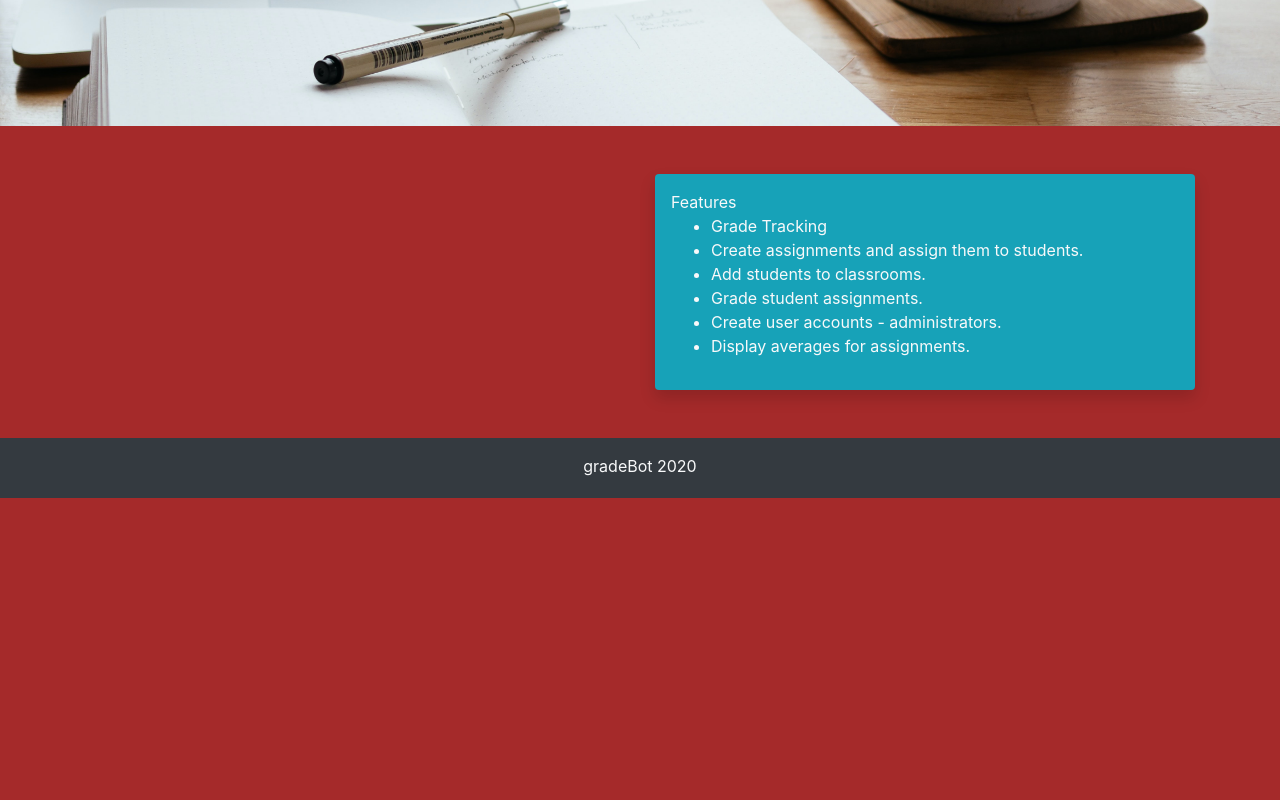
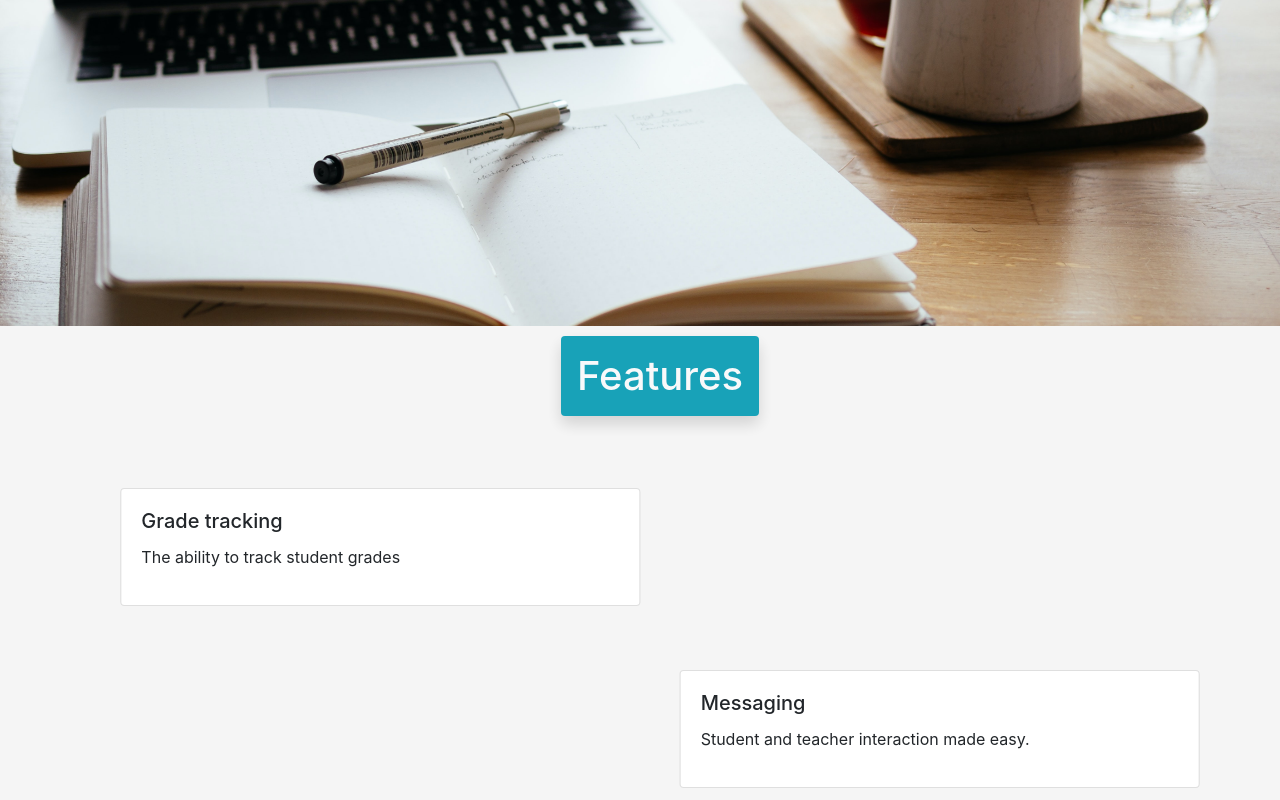
Before and after one commit to 8connor/gradeBotv2, a React (Create React App) app in the folder client/: page / in a window 1280 px wide. Shown: the part 800-1600 px from the top of the page. Before the commit the page ends 1298 px from the top, so only its background shows below. Built offline with nearby package versions, Linux system fonts and the light colour scheme.

Commit message:
added scrollspy allowing us to only play animations when in the viewport

```diff
--- a/client/package.json
+++ b/client/package.json
@@ -11,7 +11,8 @@
     "react": "^16.13.1",
     "react-bootstrap": "^1.3.0",
     "react-dom": "^16.13.1",
-    "react-scripts": "3.4.3"
+    "react-scripts": "3.4.3",
+    "react-scrollspy": "^3.4.3"
   },
   "scripts": {
     "start": "react-scripts start",
--- a/client/src/App.js
+++ b/client/src/App.js
@@ -11,8 +11,10 @@ import Footer from "./components/Footer";
 function App() {
   return (
     <>
+    {/* top = navbar */}
       <Top />
       <Body>
+        {/* home page "/" */}
         <Home />
       </Body>
       <Footer />
--- a/client/src/assets/css/index.css
+++ b/client/src/assets/css/index.css
@@ -2,11 +2,21 @@ html,
 body {
   position: relative;
   min-height: 100vh;
-  background-color: brown;
+  background-color: whitesmoke;
 }
 
 .bodyCon {
+  /* same size as footer */
   padding-bottom: 60px;
+}
+
+.featuresCon{
+ min-height: 100vh;
+ overflow-x: hidden;
+}
+
+#features{
+  margin-top: 10px;
 }
 
 .parallax {
@@ -14,7 +24,7 @@ body {
   background-image: url("../images/gradeBotPara.jpg");
 
   /* Set a specific height */
-  height: 600px;
+  min-height: 100vh;
 
   /* Create the parallax scrolling effect */
   background-attachment: fixed;
--- a/client/src/components/Body/index.js
+++ b/client/src/components/Body/index.js
@@ -2,6 +2,7 @@ import React from "react";
 
 function Body(props){
     return(
+        // This is the wrapping div so that we can easily format everything rendered inside of this div.
         <div className="bodyCon">
             {props.children}
         </div>
--- a/client/src/components/Home/Features.js
+++ b/client/src/components/Home/Features.js
@@ -1,18 +1,64 @@
-import React from "react";
+import React, { useEffect, useState } from "react";
+import Scrollspy from "react-scrollspy";
+import Card from "react-bootstrap/Card";
+import Container from "react-bootstrap/Container";
+import Row from "react-bootstrap/Row";
+import Col from "react-bootstrap/Col";
 
 function Features() {
   return (
-    <div id="features" className="bg-info shadow p-3 text-light rounded">
-      <span>Features</span>
-      <ul>
-        <li>Grade Tracking</li>
-        <li> Create assignments and assign them to students.</li>
-        <li>Add students to classrooms.</li>
-        <li>Grade student assignments.</li>
-        <li>Create user accounts - administrators.</li>
-        <li>Display averages for assignments.</li>
-      </ul>
-    </div>
+    <>
+      <Container>
+        <Scrollspy
+          items={["features"]}
+          currentClassName="animate__animated animate__fadeIn"
+        >
+          <Row className="justify-content-center" id="features">
+            <h1 className="bg-info shadow p-3 text-light rounded">Features</h1>
+          </Row>
+        </Scrollspy>
+
+        <Scrollspy
+          items={["tracking"]}
+          currentClassName="animate__animated animate__fadeInLeft"
+        >
+          <Row id="tracking">
+            <Col
+              sm={{ span: 6, offset: 0 }}
+              md={{ span: 6, offset: 0 }}
+              lg={{ span: 6, offset: 0 }}
+            >
+              <Card className="mt-5">
+                <Card.Body>
+                  <Card.Title>Grade tracking</Card.Title>
+                  <p>The ability to track student grades</p>
+                </Card.Body>
+              </Card>
+            </Col>
+          </Row>
+        </Scrollspy>
+
+        <Scrollspy
+          items={["messaging"]}
+          currentClassName="animate__animated animate__fadeInRight"
+        >
+          <Row id="messaging">
+            <Col
+              sm={{ span: 6, offset: 6 }}
+              md={{ span: 6, offset: 6 }}
+              lg={{ span: 6, offset: 6 }}
+            >
+              <Card className="mt-5">
+                <Card.Body>
+                  <Card.Title>Messaging</Card.Title>
+                  <p>Student and teacher interaction made easy.</p>
+                </Card.Body>
+              </Card>
+            </Col>
+          </Row>
+        </Scrollspy>
+      </Container>
+    </>
   );
 }
 
--- a/client/src/components/Home/index.js
+++ b/client/src/components/Home/index.js
@@ -1,10 +1,11 @@
-import React, { useEffect } from "react";
+import React, { useEffect, useState } from "react";
 import Container from "react-bootstrap/Container";
 import Row from "react-bootstrap/Row";
 import Col from "react-bootstrap/Col";
 import Login from "./Login";
 import About from "./About";
 import Features from "./Features";
+import Parallax from "../Parallax";
 import "animate.css";
 
 function Home() {
@@ -14,7 +15,8 @@ function Home() {
 
   return (
     <>
-      <div className="parallax">
+      {/* This is a parallax at the top of home page. It has the about and login section inside of it. */}
+      <Parallax>
         <Container>
           <Row>
             <Col
@@ -35,19 +37,11 @@ function Home() {
             </Col>
           </Row>
         </Container>
+      </Parallax>
+      {/* This is a different container holding the features. It is separate from the parallax. */}
+      <div className="featuresCon">
+        <Features />
       </div>
-      <Container className="featuresCon">
-        <Row>
-          <Col
-            sm={{ span: 12 }}
-            md={{ span: 6, offset: 6 }}
-            lg={{ span: 6, offset: 6 }}
-            className="mt-5 mb-5 animate__animated animate__fadeIn"
-          >
-            <Features />
-          </Col>
-        </Row>
-      </Container>
     </>
   );
 }
--- /dev/null
+++ b/client/src/components/Parallax/index.js
@@ -0,0 +1,11 @@
+import React from "react";
+
+function Parallax(props){
+    return(
+        <div className="parallax">
+            {props.children}
+        </div>
+    )
+}
+
+export default Parallax
```
Also changed, not shown: 2 other files (tests, documents, lock files or other folders).
